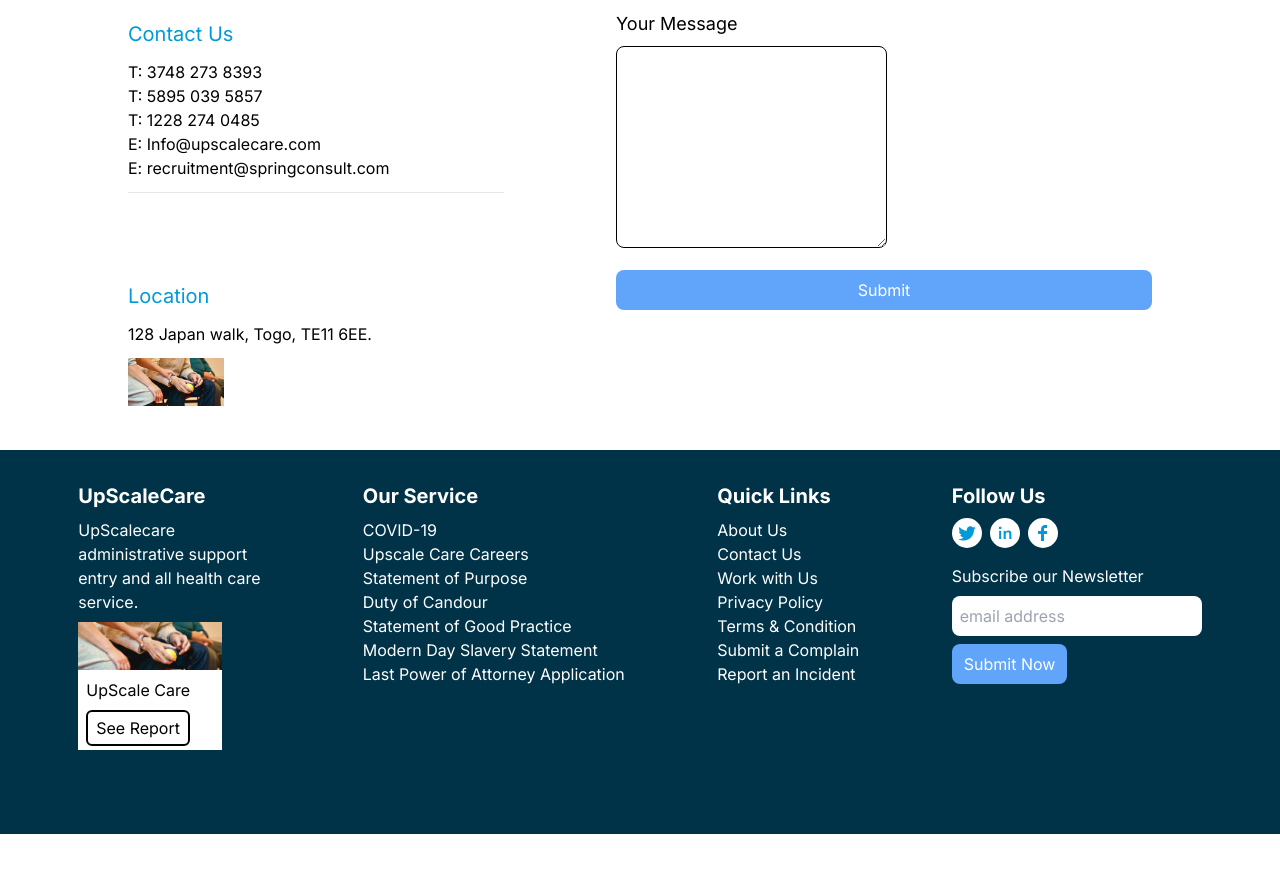
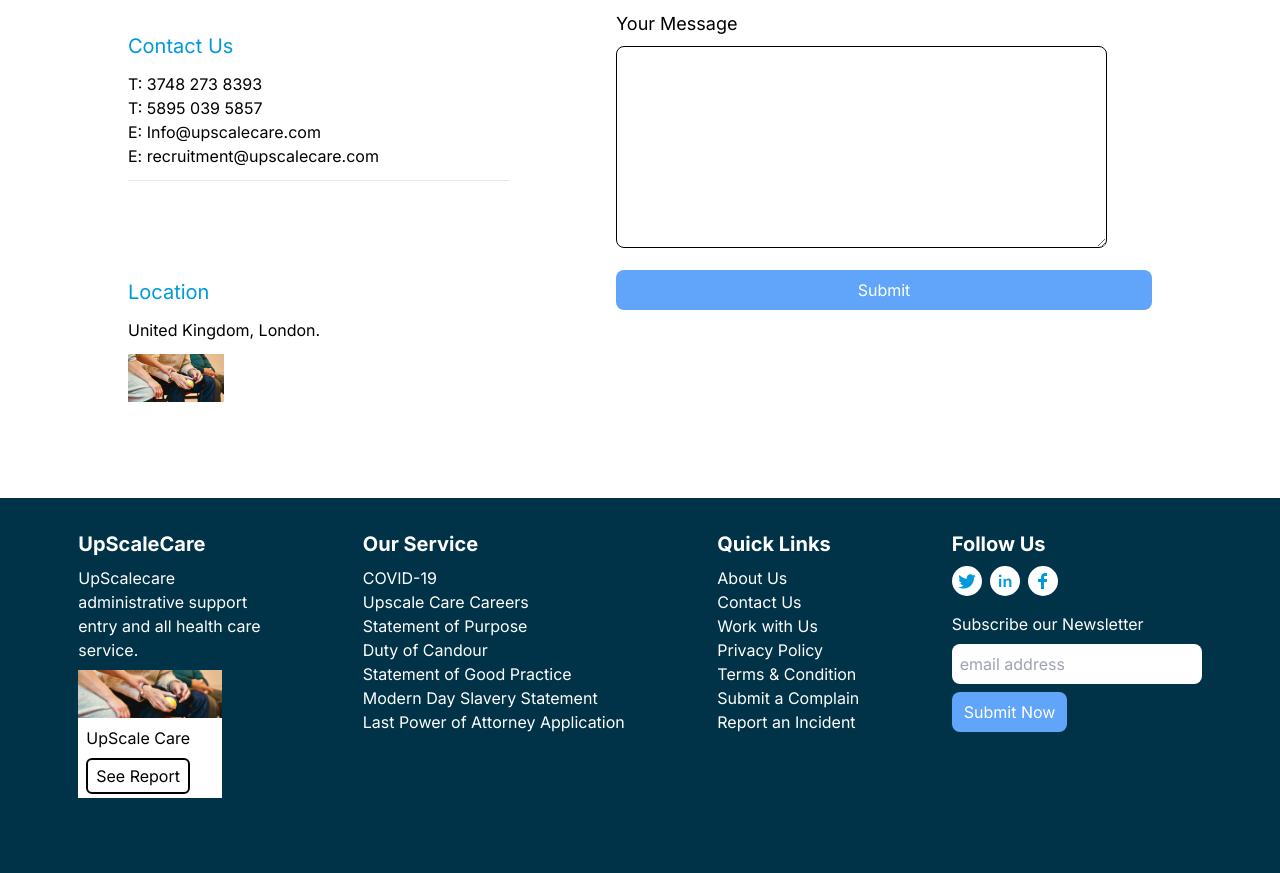
Before and after one commit to Kossi-stack/upscalecare, a React (Vite) app: page /contact in a window 1280 px wide. Shown: the part 655-1528 px from the top of the page. Before the commit the page ends 1489 px from the top, so only its background shows below. Built offline with nearby package versions, Linux system fonts and the light colour scheme.

Commit message:
Update footer

```diff
--- a/src/components/footer.jsx
+++ b/src/components/footer.jsx
@@ -4,7 +4,7 @@
 const Footer = () => {
   return (
 
-    <div className="flex justify-around p-8 h-96 bg-[#003348] text-white">
+    <div className="flex justify-around mt-12 p-8 h-96 bg-[#003348] text-white">
       <div className="w-48">
         <p className="font-bold mb-2 text-xl">UpScaleCare</p>
         <p>UpScalecare administrative support entry and all health care service.</p>
@@ -31,9 +31,9 @@
       <div>
         <p className="font-bold mb-2 text-xl">Quick Links</p>
         <ul>
-          <li>About Us</li>
-          <li>Contact Us</li>
-          <li>Work with Us</li>
+          <li><a href="about">About Us</a></li>
+          <li><a href="contact">Contact Us</a></li>
+          <li><a href="services">Work with Us</a></li>
           <li>Privacy Policy</li>
           <li>Terms & Condition</li>
           <li>Submit a Complain</li>
@@ -43,9 +43,9 @@
       <div>
         <p className="font-bold mb-2 text-xl">Follow Us</p>
         <div className="flex gap-2 mt-2">
-          <img src={icons.twitter} alt="" />
-          <img src={icons.linkedin} alt="" />
-          <img src={icons.facebook} alt="" />
+          <a href="#"><img src={icons.twitter} alt="twitter icon" /></a>
+          <a href="#"><img src={icons.linkedin} alt="linkedIn icon" /></a>
+          <a href="#"><img src={icons.facebook} alt="facebook icon" /></a>
         </div>
         <div className="mt-4">
           <p>Subscribe our Newsletter</p>
--- a/src/pages/About/about.jsx
+++ b/src/pages/About/about.jsx
@@ -10,7 +10,7 @@
       <div className="bg-black/60 h-96 flex flex-col items-center text-white justify-center">
         <img className="absolute -z-10 h-96 object-cover w-full rounded" src={images.healthcare6} alt="Healthcare about Image" />
         <h1 className="text-4xl font-bold">About Upscale Care</h1>
-        <p className="my-6">Our mission is to attract,nurture and develop the very best care professionals around; and to ensure they're heard,valued and recognised for their essential work</p>
+        <p className="my-6">Our mission is to attract,nurture and develop the very best care professionals around;<br/> and to ensure they're heard,valued and recognised for their essential work</p>
         <button className="border-2 border-white px-2 py-1 rounded-lg hover:bg-gray-200 hover:text-black">Contact Us</button>
       </div>
 
--- a/src/pages/Contact/contact.jsx
+++ b/src/pages/Contact/contact.jsx
@@ -8,7 +8,7 @@
           <img className="absolute -z-10 h-96 object-cover w-full" src={images.healthcare} alt="Healthcare main Image" />
           <h1 className="text-4xl font-bold">Contact Upscale Care</h1>
           <p className="mt-6 text-lg">Get in touch about recruitment or care service</p>
-          <p className="mb-6">Our mission is to support people in their homes. <br /> If you’d like to know more about Upscale care service or would like to join our care team, please get in touch below.</p>
+          <p className="mb-6">Our mission is to support people in their homes. <br /> If you’d like to know more about Upscale care service <br/> or would like to join our care team, please get in touch below.</p>
           <button className="border-2 border-white px-2 py-1 rounded-lg hover:bg-gray-200 hover:text-black">Get in Touch</button>
         </div>
       </div>
@@ -16,7 +16,7 @@
         <div className='flex flex-col justify-around h-full'>
           <div>
             <h1 className='text-primary text-xl'>Message Us</h1>
-            <p className='my-3'>Get in Touch and Let us Care for you Loved Ones.</p>
+            <p className='my-3'>Get in Touch and Let us Care for your Loved Ones.</p>
             <hr />
           </div>
           <div>
@@ -25,16 +25,15 @@
               <ul>
                 <li>T: 3748 273 8393</li>
                 <li>T: 5895 039 5857</li>
-                <li>T: 1228 274 0485</li>
                 <li>E: Info@upscalecare.com</li>
-                <li>E: recruitment@springconsult.com</li>
+                <li>E: recruitment@upscalecare.com</li>
               </ul>
             </p>
             <hr />
           </div>
           <div>
             <h1 className='text-primary text-xl'>Location</h1>
-            <p className='my-3'>128 Japan walk, Togo, TE11 6EE.</p>
+            <p className='my-3'>United Kingdom, London.</p>
             <img className="h-12 object-cover w-24" src={images.healthcare} alt="Location" />
           </div>
         </div>
@@ -53,7 +52,7 @@
             </div>
           </div>
           <h1 className='text-lg mt-3 mb-2'>Your Message</h1>
-          <textarea className='border border-black rounded-lg px-3 py-1' name="message" id="message" cols="23" rows="8"></textarea>
+          <textarea className='border border-black rounded-lg px-3 py-1' name="message" id="message" cols="45" rows="8"></textarea>
           <br />
           <div className='text-center mt-4 w-full'>
             <button type='button' className='!w-full btn-blue'>Submit</button>
--- a/src/pages/Home/home.jsx
+++ b/src/pages/Home/home.jsx
@@ -83,7 +83,7 @@
       <div className="flex flex-col items-center mt-8 w-full">
         <p className="text-2xl font-bold text-blue-500">Working For Upscale Care</p>
         <p className="pt-4 text-center text-lg">
-          Here at UpScale Care, we recruit professional nursing and support staff and supply them to an extensive range of clients within the healthcare industry
+          Here at UpScale Care, we recruit professional nursing and support staff <br/> and supply them to an extensive range of clients within the healthcare industry
         </p>
         <div className="h-56 w-[800px] rounded-lg flex flex-col bg-black/50">
           <img className="w-[800px] h-56 rounded-lg absolute -z-10 object-cover" src={images.healthcare} alt="" />
```
